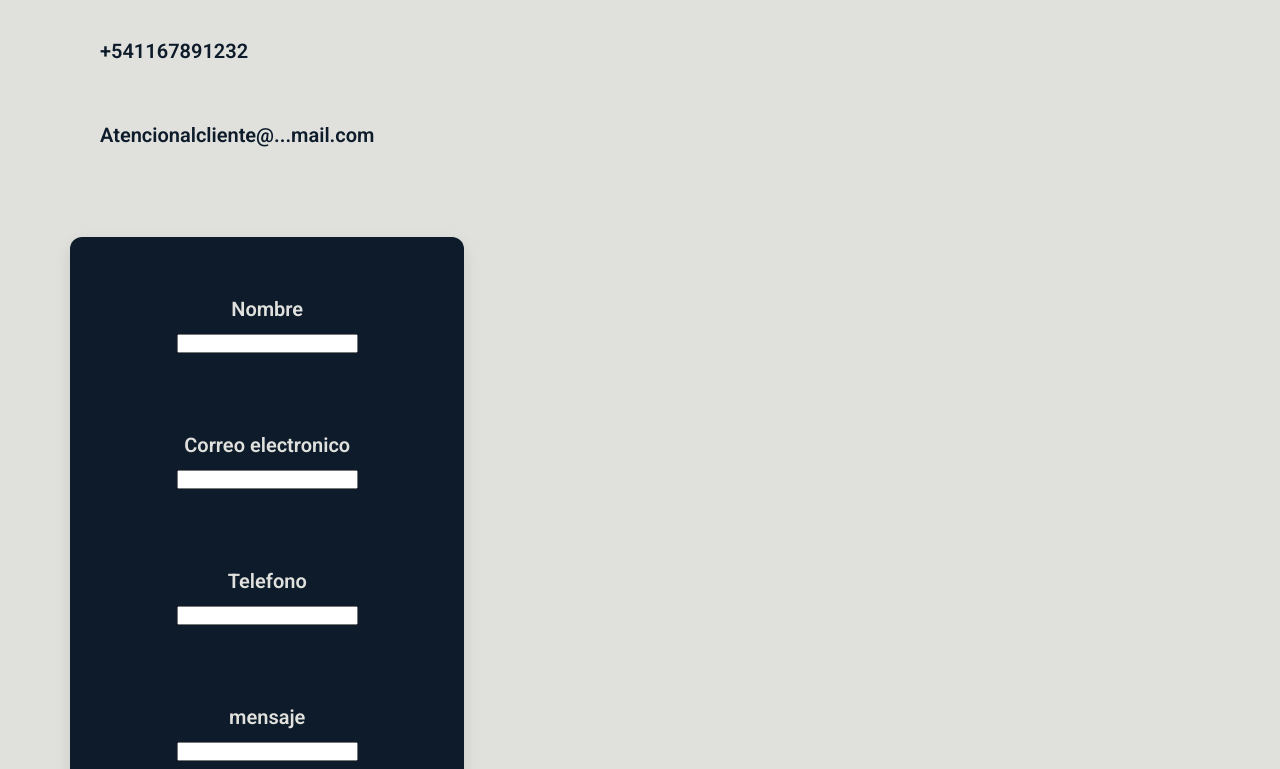
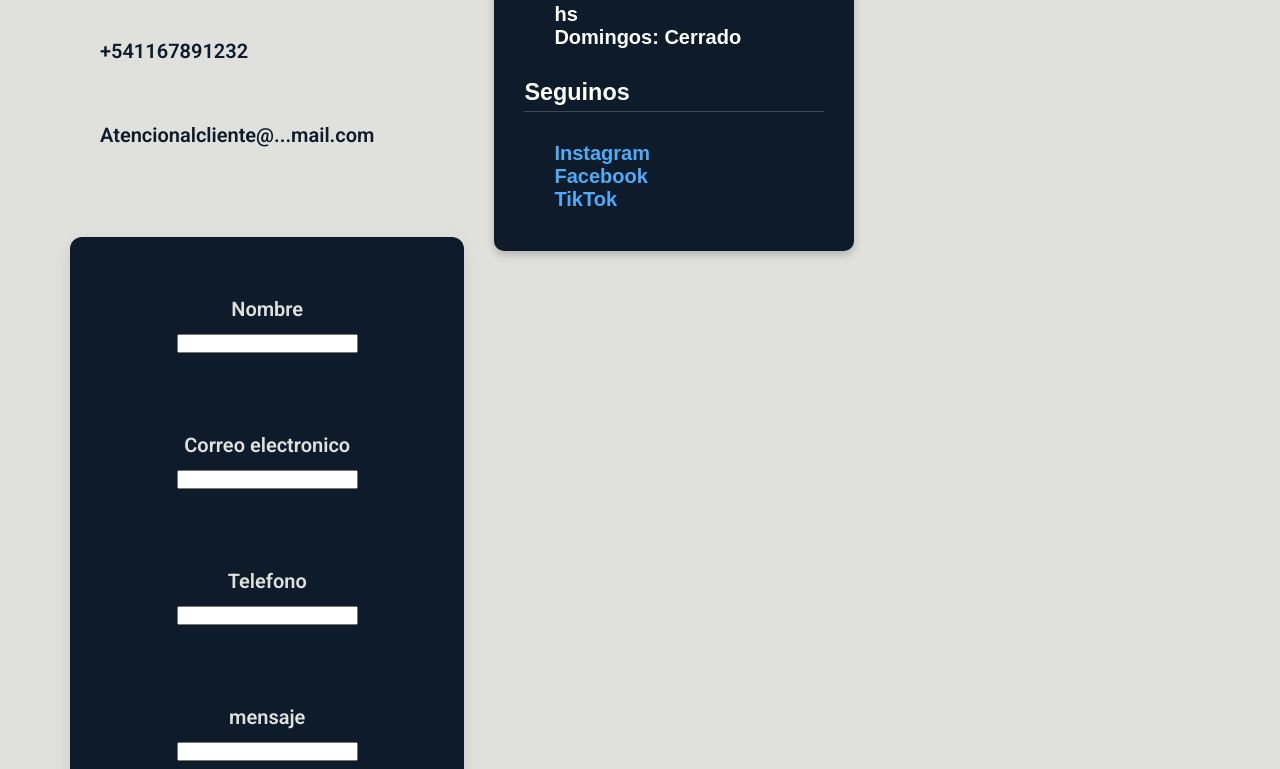
Before and after one commit to Mateo1811/pre-entrega, a plain HTML site: page pages/contacto.html in a window 1280 px wide. Shown: the part 331-1100 px from the top of the page. Drawn offline with Linux system fonts and the light colour scheme.

Commit message:
Horarios y redes sociales en contacto

```diff
--- a/pages/contacto.html
+++ b/pages/contacto.html
@@ -71,6 +71,18 @@
 
             </div>
         </section>
+
+        <div class="info-box">
+        <h3>Horarios de atención</h3>
+        <p>Lunes a Viernes: 10:00 - 18:00 hs<br>Sábados: 10:00 - 14:00 hs<br>Domingos: Cerrado</p>
+
+        <h3>Seguinos</h3>
+        <p>
+         <a href="#">Instagram</a><br>
+         <a href="#">Facebook</a><br>
+         <a href="#">TikTok</a>
+        </p>
+        </div>
     </main>
 
     <footer id="banner" class="grid-container" class="footer">
--- a/styles/scss/pages/_contacto.scss
+++ b/styles/scss/pages/_contacto.scss
@@ -45,3 +45,32 @@
         color: #E0E1DD;
     }
 }
+
+.info-box {
+  background-color: #0d1b2a;
+  color: white;
+  padding: 20px;
+  width: 300px;
+  border-radius: 10px;
+  box-shadow: 0 4px 8px rgba(0,0,0,0.2);
+  float: right;
+  margin: 20px;
+  font-family: Arial, sans-serif;
+  height: 350px;
+}
+
+.info-box h3 {
+  margin-top: 0;
+  color: #ffffff;
+  border-bottom: 1px solid #ffffff33;
+  padding-bottom: 5px;
+}
+
+.info-box a {
+  color: #4dabf7;
+  text-decoration: none;
+}
+
+.info-box a:hover {
+  text-decoration: underline;
+}
```
Also changed, not shown: pages/remeras.html (+1 -1 lines), styles/styles.css, 1 other file.
